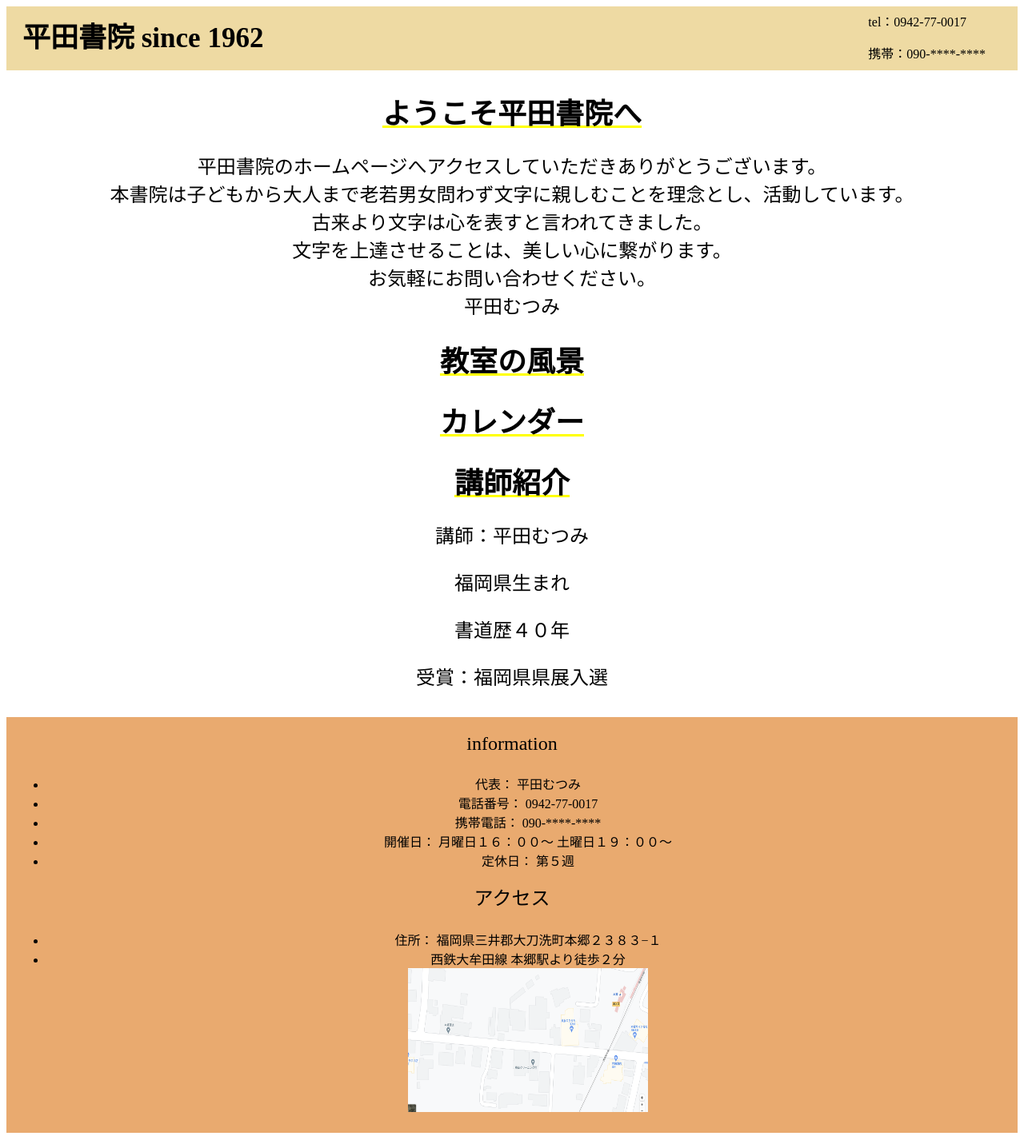
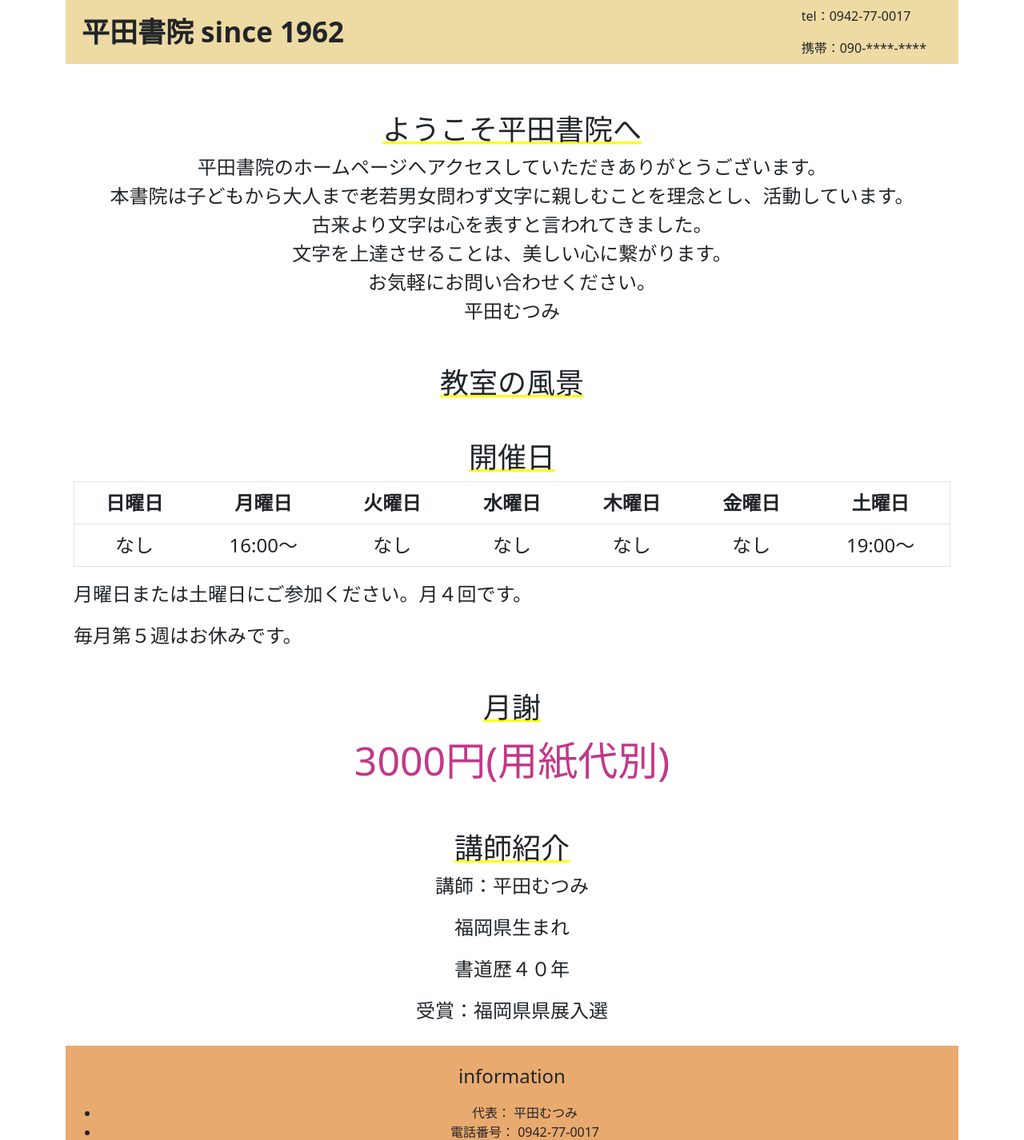
Before and after one commit to hiratatatsujiro/homepage, a PHP site: page / in a window 1280 px wide. Shown: the top 1426 px of the page at 80% size. Run offline with PHP 8.4, Linux system fonts and the light colour scheme; some libraries are stand-ins or nearby versions.

Commit message:
カレンダー追加

```diff
--- a/css/home.css
+++ b/css/home.css
@@ -30,7 +30,7 @@ main {
 }
 
 .container h1{
-  margin-top: 15px;
+  margin-top: 50px;
   text-align: center;
   font-size: 36px;
   text-decoration:underline;/*下線を引く*/
@@ -59,3 +59,15 @@ footer {
   font-size: 24px;
   text-align: center;
 }
+
+table {
+  text-align: center;
+  border: 1px solid black;
+  font-size: 24px;
+}
+
+.fare {
+  font-size: 50px;
+  text-align: center;
+  color: rgb(194, 56, 137);
+}
--- a/index.html
+++ b/index.html
@@ -5,6 +5,8 @@
   <title>平田書院</title>
   <link rel="stylesheet" href="css/home.css">
   <link rel="stylesheet" href="css/reset.css">
+  <link href="https://cdn.jsdelivr.net/npm/bootstrap@5.0.2/dist/css/bootstrap.min.css" rel="stylesheet" integrity="sha384-EVSTQN3/azprG1Anm3QDgpJLIm9Nao0Yz1ztcQTwFspd3yD65VohhpuuCOmLASjC" crossorigin="anonymous">
+  <script src="https://cdn.jsdelivr.net/npm/bootstrap@5.0.2/dist/js/bootstrap.bundle.min.js" integrity="sha384-MrcW6ZMFYlzcLA8Nl+NtUVF0sA7MsXsP1UyJoMp4YLEuNSfAP+JcXn/tWtIaxVXM" crossorigin="anonymous"></script>
 </head>
 <body>
     <div class="container">
@@ -29,7 +31,23 @@
         <h1>教室の風景</h1>
       </div>
       <div class="schedule">
-        <h1>カレンダー</h1>
+        <h1>開催日</h1>
+        <table class="table">
+          <th v-for="day in wday">{{ day }}</th>
+          <tr class="tr">
+            <td>なし</td>
+            <td>16:00〜</td>
+            <td>なし</td>
+            <td>なし</td>
+            <td>なし</td>
+            <td>なし</td>
+            <td>19:00〜</td>
+          </tr>
+        </table>
+        <p class="information-p">月曜日または土曜日にご参加ください。月４回です。</p>
+        <p class="information-p">毎月第５週はお休みです。</p>
+        <h1>月謝</h1>
+        <p class="fare">3000円(用紙代別)</p>
       </div>
       <div class="teacher">
         <h1>講師紹介</h1>
--- a/slide_show.js
+++ b/slide_show.js
@@ -4,6 +4,7 @@ const app = new Vue({
     name: "平田むつみ",
     tel: "0942-77-0017",
     phone: "090-****-****",
-    area: "images/access.png"
+    area: "images/access.png",
+    wday: ["日曜日", "月曜日", "火曜日", "水曜日", "木曜日", "金曜日", "土曜日"]
   }
 })
```
